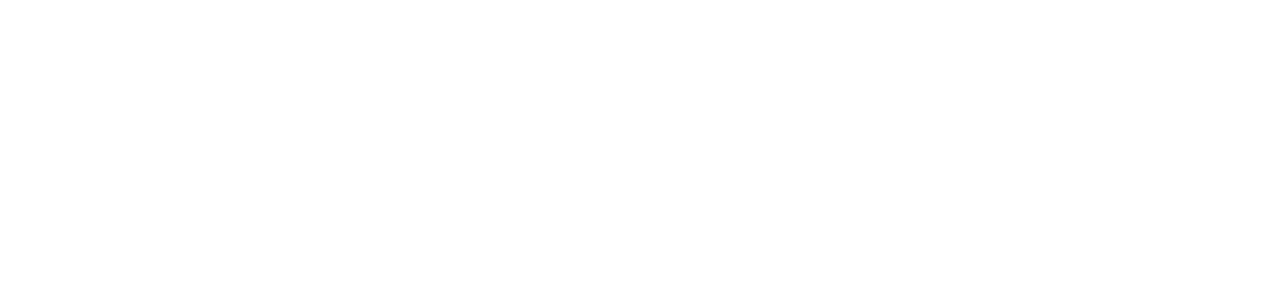
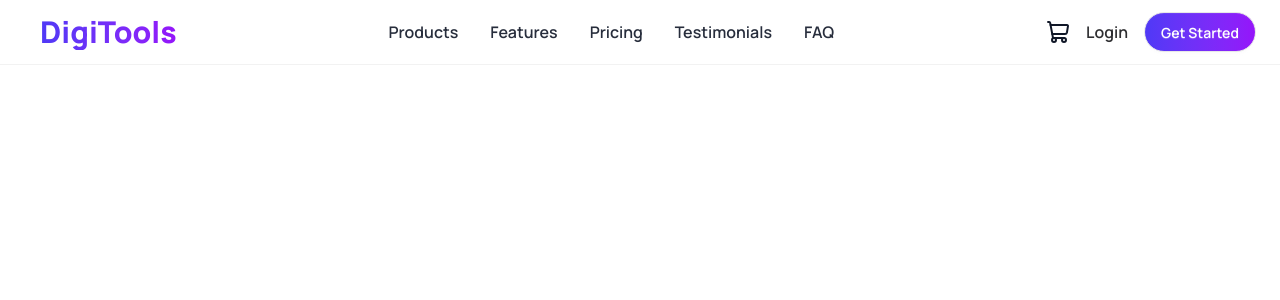
Before and after one commit to alfu-git/module-36-a-06, a React (Vite) app: page / in a window 1280 px wide. Shown: the top 300 px of the page. Built offline with nearby package versions, Linux system fonts and the light colour scheme.

Commit message:
navbar component done

```diff
--- a/src/App.jsx
+++ b/src/App.jsx
@@ -1,10 +1,14 @@
 import './App.css'
+import Navbar from './Components/Navbar/Navbar'
 
 function App() {
 
   return (
     <>
 
+      <header>
+        <Navbar />
+      </header>
     </>
   )
 }
--- /dev/null
+++ b/src/Components/Navbar/Navbar.jsx
@@ -0,0 +1,135 @@
+import { Menu, ShoppingCart, X } from "lucide-react";
+import React, { useState } from "react";
+
+const Navbar = () => {
+  const [status, setStatus] = useState(false);
+
+  const handleMenu = () => {
+    setStatus(!status);
+  };
+
+  return (
+    <section className="container mx-auto px-5 py-3 md:px-6 border-b border-[#F2F2F2]">
+      <div>
+        <div className="flex gap-5 justify-between items-center">
+          <div className="flex gap-4 items-center">
+            <div className="relative">
+              <div className="pt-1.5 lg:hidden">
+                <button onClick={handleMenu}>
+                  {status ? <X /> : <Menu />}
+                </button>
+              </div>
+
+              <ul
+                className={`
+                  flex flex-col items-center gap-2
+                  absolute top-11.5 z-50
+                  bg-linear-to-b from-[#4F39F6] to-[#9514FA]
+                  rounded-xl py-3 px-4 transform transition-all duration-500 ease-in-out origin-top
+                  ${
+                    status
+                      ? "translate-y-0 opacity-100 scale-100"
+                      : "-translate-y-5 opacity-0 scale-95 pointer-events-none"
+                  }
+                `}
+              >
+                <li className="px-6">
+                  <a
+                    className="text-base-100 text-sm font-semibold opacity-90"
+                    href="/"
+                  >
+                    Products
+                  </a>
+                </li>
+                <li>
+                  <a
+                    className="text-base-100 text-sm font-semibold opacity-90"
+                    href="/"
+                  >
+                    Features
+                  </a>
+                </li>
+                <li>
+                  <a
+                    className="text-base-100 text-sm font-semibold opacity-90"
+                    href="/"
+                  >
+                    Pricing
+                  </a>
+                </li>
+                <li>
+                  <a
+                    className="text-base-100 text-sm font-semibold opacity-90"
+                    href="/"
+                  >
+                    Testimonials
+                  </a>
+                </li>
+                <li>
+                  <a
+                    className="text-base-100 text-sm font-semibold opacity-90"
+                    href="/"
+                  >
+                    FAQ
+                  </a>
+                </li>
+              </ul>
+            </div>
+
+            <span className="inline-block bg-linear-to-r from-[#4F39F6] to-[#9514FA] bg-clip-text text-transparent text-3xl font-extrabold">
+              DigiTools
+            </span>
+          </div>
+
+          <div className="hidden lg:block">
+            <ul className="flex items-center gap-8">
+              <li>
+                <a className="text-[#101727] font-semibold opacity-90" href="/">
+                  Products
+                </a>
+              </li>
+              <li>
+                <a className="text-[#101727] font-semibold opacity-90" href="/">
+                  Features
+                </a>
+              </li>
+              <li>
+                <a className="text-[#101727] font-semibold opacity-90" href="/">
+                  Pricing
+                </a>
+              </li>
+              <li>
+                <a className="text-[#101727] font-semibold opacity-90" href="/">
+                  Testimonials
+                </a>
+              </li>
+              <li>
+                <a className="text-[#101727] font-semibold opacity-90" href="/">
+                  FAQ
+                </a>
+              </li>
+            </ul>
+          </div>
+
+          <div className="flex gap-4 items-center">
+            <span className="text-[#101727]">
+              <ShoppingCart />
+            </span>
+
+            <div className="hidden md:flex gap-4 items-center">
+              <button className="font-semibold opacity-90 cursor-pointer">
+                Login
+              </button>
+
+              <button className="btn py-3 px-4 bg-linear-to-r from-[#4F39F6] to-[#9514FA] rounded-full text-base-100 font-semibold">
+                Get Started
+              </button>
+            </div>
+          </div>
+        </div>
+      </div>
+    </section>
+  );
+};
+
+export default Navbar;
```
